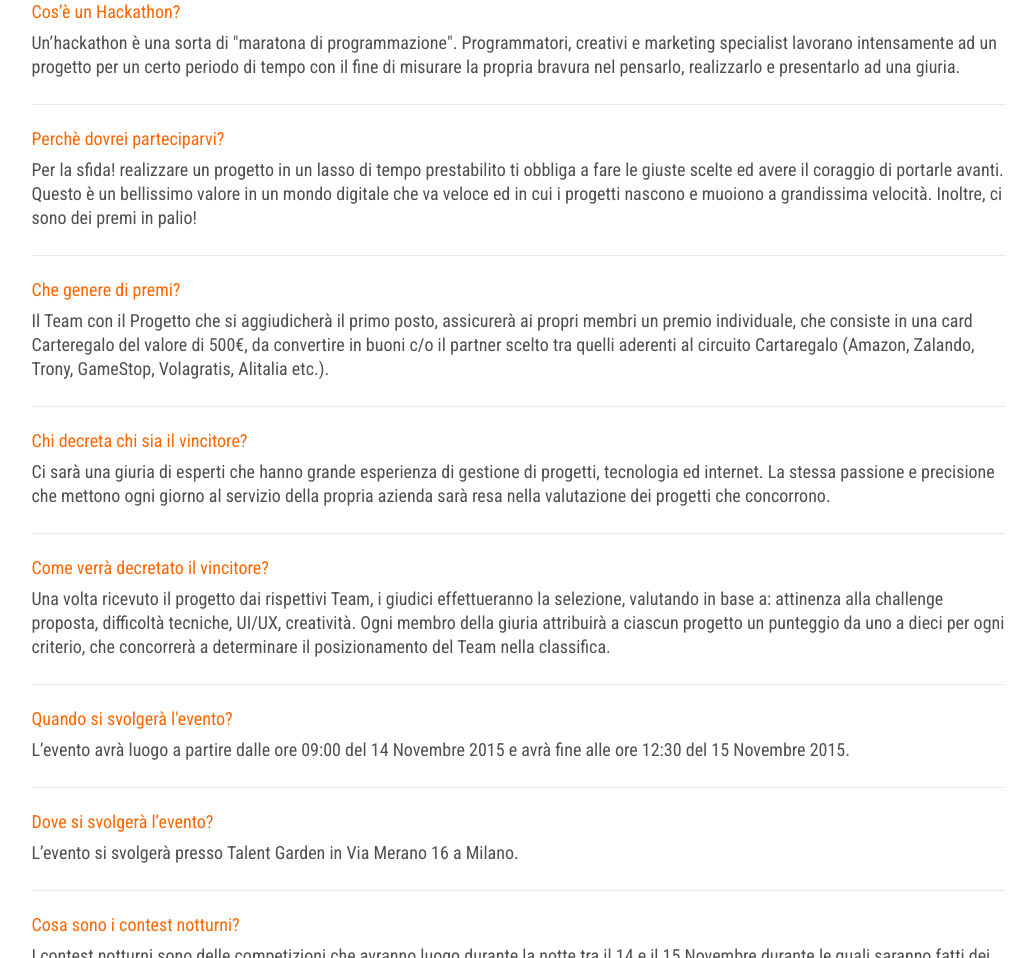
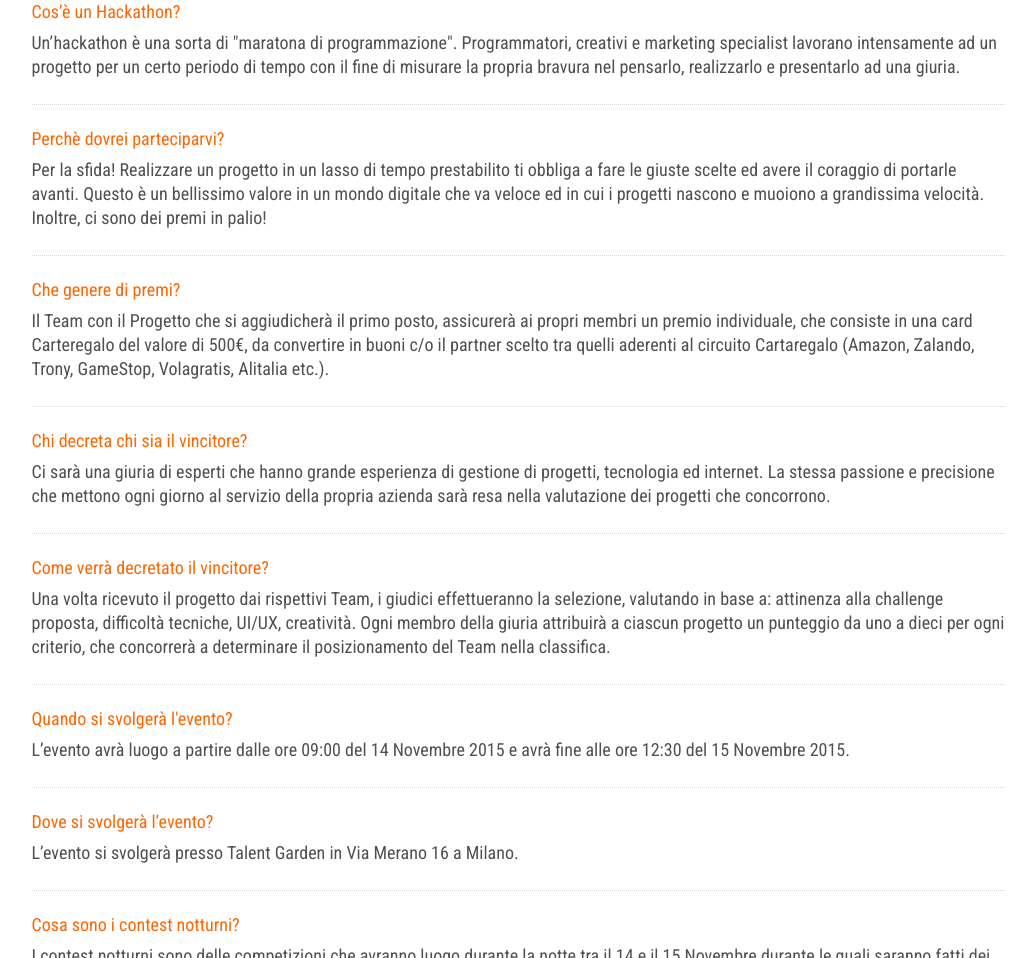
Before and after one commit to facile-it/hackathon2015, a plain HTML site: page index.html in a window 1280 px wide. Shown: the part 1753-2711 px from the top of the page, without its empty margins (122-1158 px from the left). Drawn offline with nearby package versions, Linux system fonts and the light colour scheme; some packages are replaced by stand-ins of ours; files whose address does not match are found by name.

Commit message:
Uppercase

```diff
--- a/index.html
+++ b/index.html
@@ -168,7 +168,7 @@
                 <li>
                     <h2>Perchè dovrei parteciparvi?</h2>
 
-                    <p>Per la sfida! realizzare un progetto in un lasso di tempo prestabilito
+                    <p>Per la sfida! Realizzare un progetto in un lasso di tempo prestabilito
                         ti obbliga a fare le giuste scelte ed avere il coraggio di portarle
                         avanti. Questo è un bellissimo valore in un mondo digitale che va veloce
                         ed in cui i progetti nascono e muoiono a grandissima velocità. Inoltre,
```
